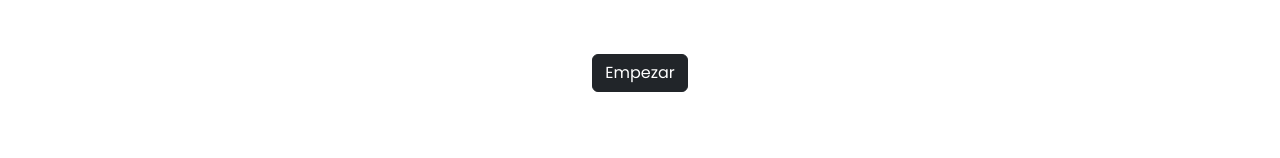
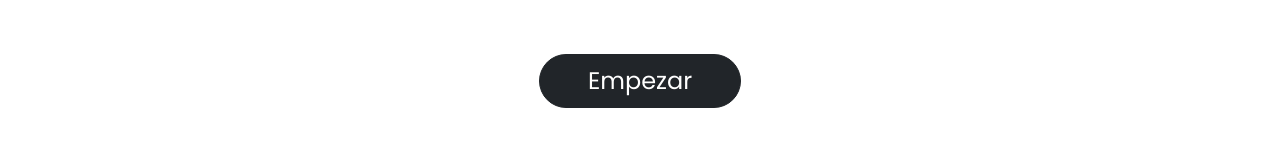
Before and after one commit to Roman-code-web/angular-portafolio, an Angular app: page / in a window 1280 px wide. Shown: the part 344-502 px from the top of the page. Built offline with nearby package versions, Linux system fonts and the light colour scheme.

Commit message:
boton empezar

```diff
--- a/src/app/componentes/banner/banner.component.html
+++ b/src/app/componentes/banner/banner.component.html
@@ -4,7 +4,7 @@
         <h1 class="text-center titulo fw-bold animacion">Mi nombre es {{nombre}}</h1>
         <h3 class="text-center">Front-end Developer Jr.</h3>
         <div class="mt-5 mb-5">
-            <button class="btn btn-dark">Empezar</button>
+            <a  href="#sobremi" class="btn btn-dark rounded-5  py-2 px-5 fs-4" >Empezar</a>
         </div>
 
     </div>
--- a/src/app/componentes/informacion/informacion.component.html
+++ b/src/app/componentes/informacion/informacion.component.html
@@ -1,10 +1,10 @@
-<div class="container-fluid m-0">
+<div class="container-fluid m-0" id="sobremi">
         <div class="row">
             <div class="col-md-6 col-sm-12 col-xs-12 p-0 ">
                 <img class="informacion__img d-none d-sm-block d-sm-none d-md-block" src="https://img.freepik.com/vector-gratis/personas-usan-telefonos-inteligentes-recibir-noticias-su-vida-diaria_1150-35028.jpg" alt="">
             </div>
             <div class="col-md-6 col-sm-12 col-xs-12 py-5 bg__col d-flex flex-column align-items-center justify-content-center">
-                <h2 class="text-center pb-3 fw-bold informacion__titulo">{{tituloInformacion}}</h2>
+                <h2 class="text-center pb-3 fw-bold informacion__titulo" >{{tituloInformacion}}</h2>
                 <div class="d-flex flex-column justify-content-center align-items-center py-3 px-3 informacion__div__parrafo w-100">
 
                     <div class="container w-100 ">
```
